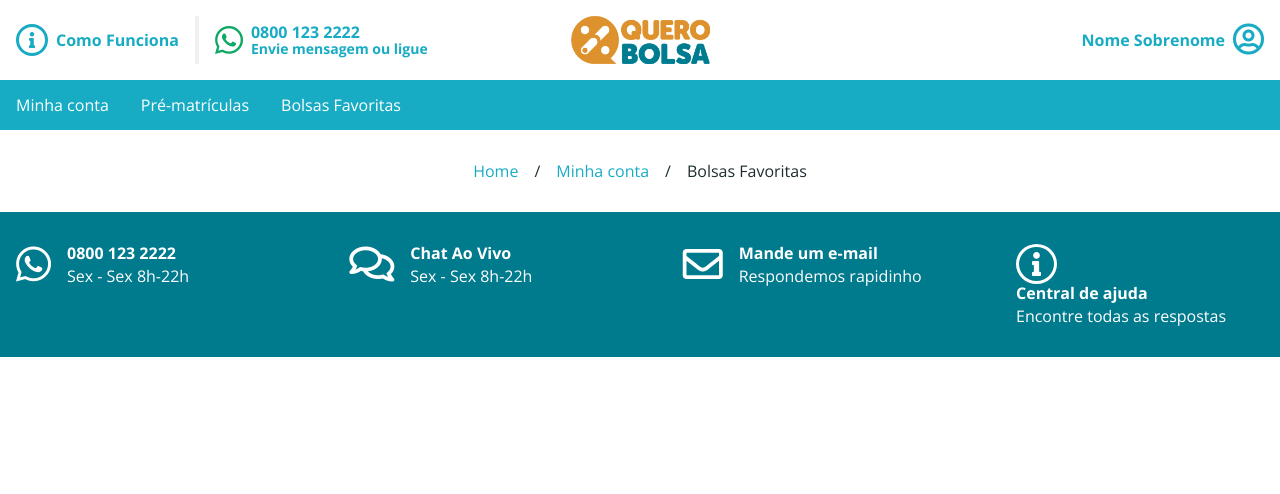
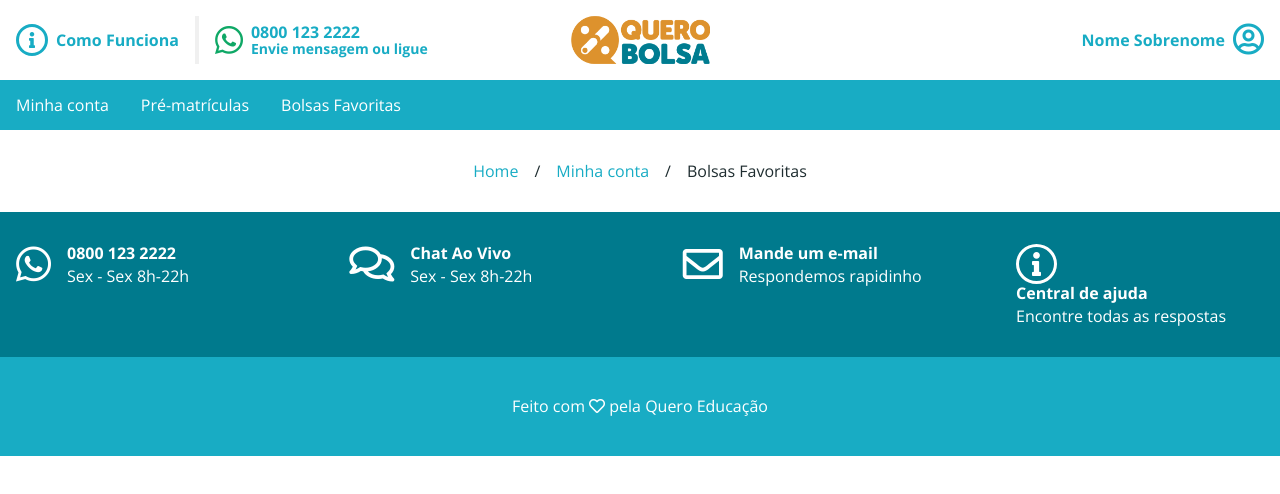
Before and after one commit to marceloglacial/2020-bolsas-favoritas, a React (Create React App) app: page / in a window 1280 px wide. Shown: the top 494 px of the page. Built offline with nearby package versions, Linux system fonts and the light colour scheme.

Commit message:
add made by

```diff
--- a/src/components/Footer/Footer.js
+++ b/src/components/Footer/Footer.js
@@ -7,34 +7,38 @@ const Footer = props => {
       icon: 'fab fa-whatsapp',
       title: '0800 123 2222',
       description: 'Sex - Sex 8h-22h',
-      titlemobile: 'Segunda a sexta de 8h às 22h'
+      titlemobile: 'Segunda a sexta de 8h às 22h',
+      link: `tel:08001232222`
     },
     {
       icon: 'far fa-comments',
       title: 'Chat Ao Vivo',
       description: 'Sex - Sex 8h-22h',
-      titlemobile: 'Chat'
+      titlemobile: 'Chat',
+      link: '#'
     },
     {
       icon: 'far fa-envelope',
       title: 'Mande um e-mail',
       description: 'Respondemos rapidinho',
-      titlemobile: 'E-mail'
+      titlemobile: 'E-mail',
+      link: 'mailto:email@email.com'
     },
     {
       icon: 'fas fa-info',
       title: 'Central de ajuda',
       description: 'Encontre todas as respostas',
-      titlemobile: 'Ajuda'
+      titlemobile: 'Ajuda',
+      link: '#'
     }
   ];
 
   const FooterItems = props => {
     const items = props.data;
     return items.map((item, index) => {
-      const { icon, title, description, titlemobile } = item;
+      const { icon, title, description, titlemobile, link } = item;
       return (
-        <div className='footer__item' key={index}>
+        <a href={link} className='footer__item' key={index}>
           <div className='footer__item-header'>
             <i className={`${icon} footer__item-icon`} />
           </div>
@@ -47,7 +51,7 @@ const Footer = props => {
               {description}
             </p>
           </div>
-        </div>
+        </a>
       );
     });
   };
@@ -57,6 +61,9 @@ const Footer = props => {
       <div className='footer_container container'>
         <FooterItems data={footerItems} />
       </div>
+      <h6 className='footer__made'>
+        Feito com <i class='far fa-heart' /> pela Quero Educação
+      </h6>
     </footer>
   );
 };
--- a/src/components/Footer/Footer.scss
+++ b/src/components/Footer/Footer.scss
@@ -5,6 +5,12 @@
   color: var(--white);
   a {
     color: var(--white);
+    text-decoration: none;
+    transition: all 0.2s ease-in-out;
+    &:hover {
+      transform: translateY(-2px);
+      opacity: 0.7;
+    }
   }
 }
 
@@ -81,3 +87,12 @@
   color: var(--white);
   padding: 5px 13px;
 }
+
+.footer__made {
+  background: var(--blue);
+  font-size: 1rem;
+  font-weight: 300;
+  margin: 0;
+  padding: 2.5rem;
+  text-align: center;
+}
```
